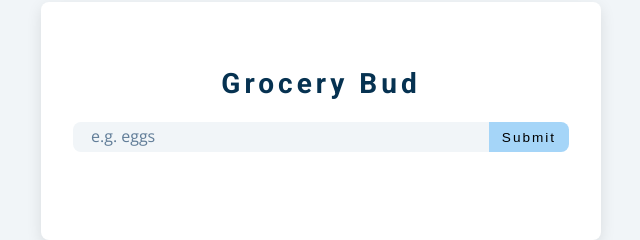
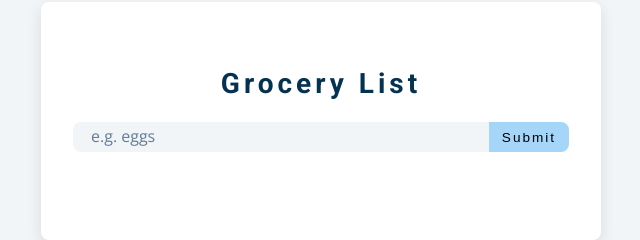
Before and after one commit to shanto140319/list, a plain HTML site: page index.html in a window 1280 px wide. Shown: the part 126-366 px from the top of the page, 319-959 px from the left. Drawn offline with nearby package versions, Linux system fonts and the light colour scheme.

Commit message:
Update index.html

```diff
--- a/index.html
+++ b/index.html
@@ -3,7 +3,7 @@
   <head>
     <meta charset="UTF-8" />
     <meta name="viewport" content="width=device-width, initial-scale=1.0" />
-    <title>Grocery Bud</title>
+    <title>Grocery list</title>
     <!-- font-awesome -->
     <link
       rel="stylesheet"
@@ -17,7 +17,7 @@
       <!-- form -->
       <form class="grocery-form">
         <p class="alert"></p>
-        <h3>grocery bud</h3>
+        <h3>grocery list</h3>
         <div class="form-control">
           <input type="text" id="grocery" placeholder="e.g. eggs" />
           <button type="submit" class="submit-btn">submit</button>
```
